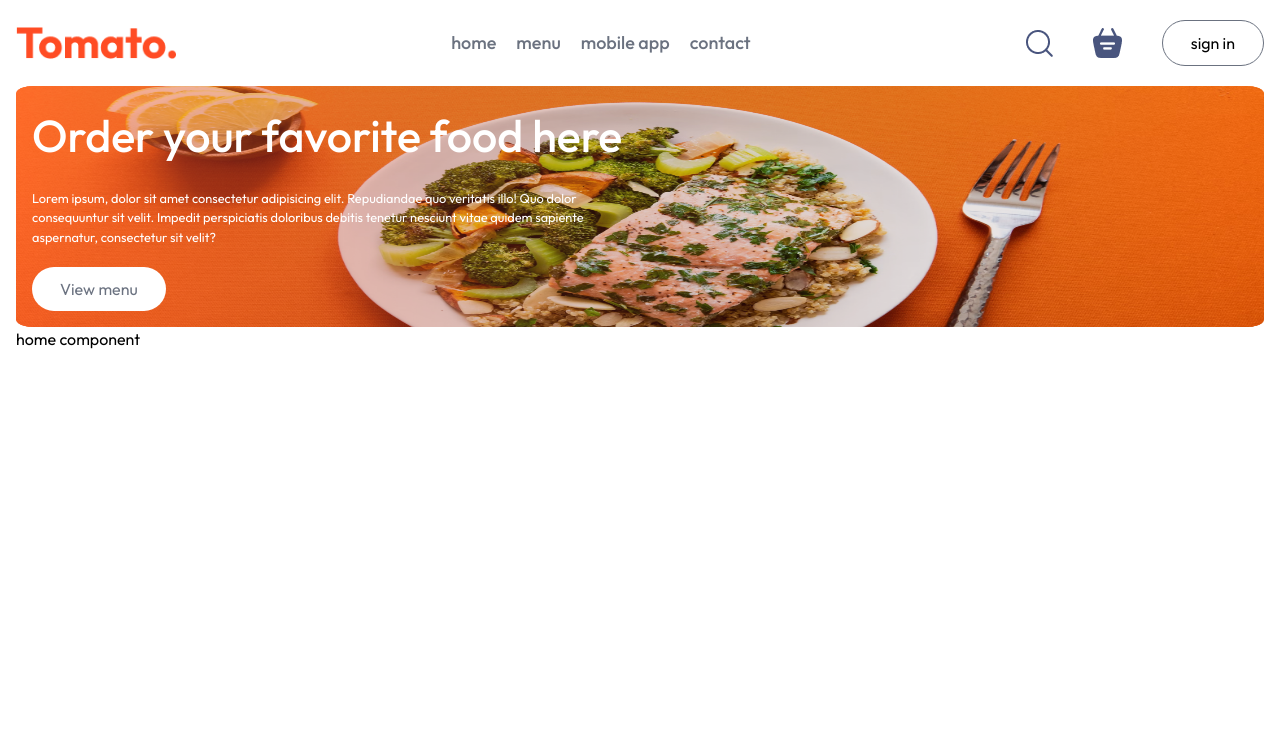
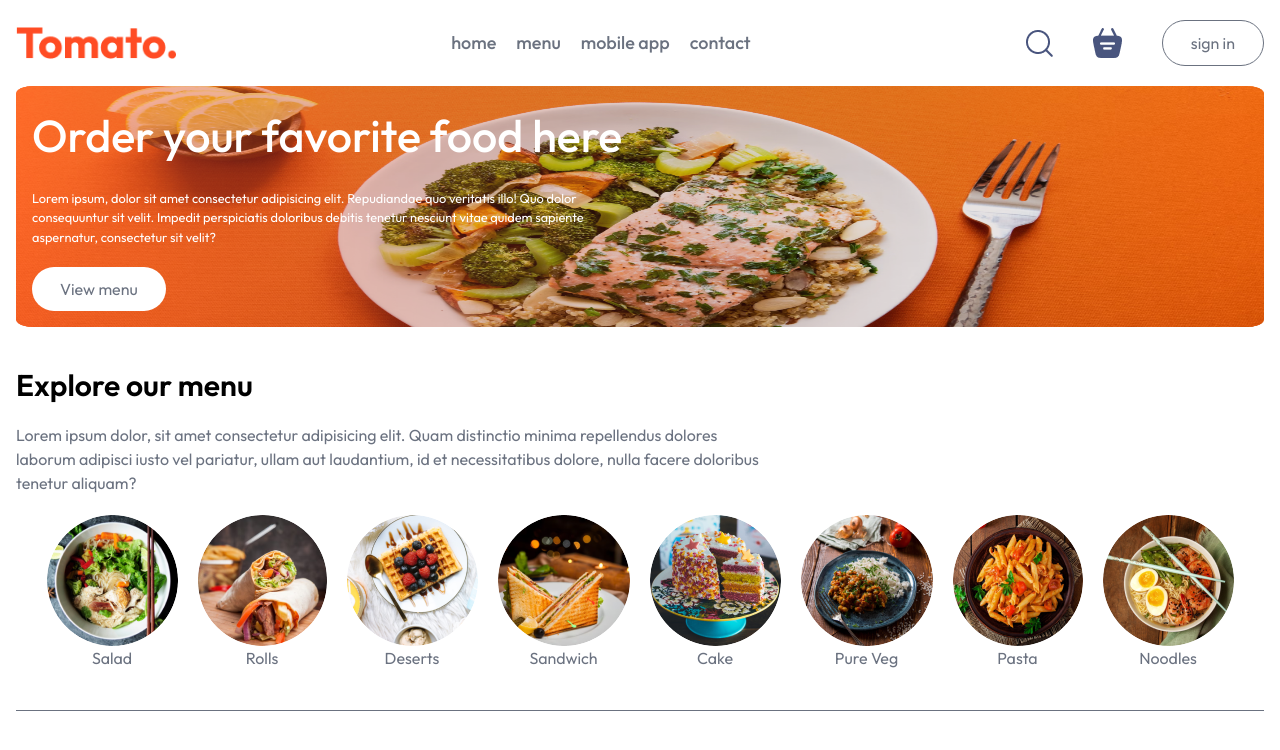
Before and after one commit to amujka/delivery-app, a React (Vite) app: page / in a window 1280 px wide. Shown: the top 750 px of the page. Built offline with nearby package versions, Linux system fonts and the light colour scheme.

Commit message:
add menu items

```diff
--- /dev/null
+++ b/src/components/menu/MenuItem.jsx
@@ -0,0 +1,14 @@
+import React from 'react'
+
+const MenuItem = ({item}) => {
+  return (
+	<li className='menu__item'>
+		<figure>
+			<img src={item.menu_image} alt={item.menu_name} />
+		</figure>
+		<p>{item.menu_name}</p>
+	</li>
+  )
+}
+
+export default MenuItem
--- /dev/null
+++ b/src/components/menu/MenuList.jsx
@@ -0,0 +1,16 @@
+import './menu.css'
+import { menu_list } from "../../assets/assets";
+import Menuitem from './MenuItem'
+const MenuList = () => {
+  return (
+	<div className='menu'>
+    <h1 className='menu__title'>Explore our menu</h1>
+    <p className='menu__subtitle'>Lorem ipsum dolor, sit amet consectetur adipisicing elit. Quam distinctio minima repellendus dolores laborum adipisci iusto vel pariatur, ullam aut laudantium, id et necessitatibus dolore, nulla facere doloribus tenetur aliquam?</p>
+    <ul className="menu__list">
+      { menu_list.map((item) => <Menuitem key={item.menu_name} item={item}/>)}
+    </ul>
+  </div>
+  )
+}
+
+export default MenuList
--- /dev/null
+++ b/src/components/menu/menu.css
@@ -0,0 +1,24 @@
+.menu {
+	@apply flex flex-col gap-5 border-b border-gray-500 pb-10;
+}
+.menu__title {
+	@apply text-3xl font-semibold text-black;
+}
+
+.menu__subtitle {
+	@apply w-3/5;
+}
+
+.menu__list {
+	@apply flex gap-5 w-full overflow-x-auto xl:justify-center;
+}
+
+.menu__item {
+	@apply shrink-0 text-center cursor-pointer;
+}
+.menu__item figure {
+	@apply overflow-hidden rounded-full;
+}
+.menu__item img {
+	@apply hover:scale-[1.1] duration-200;
+}
--- a/src/index.css
+++ b/src/index.css
@@ -11,6 +11,7 @@
 }
 html {
 	font-family: 'Outfit', sans-serif;
+	color: #6b7280;
 }
 
 @keyframes fadeIn {
--- a/src/pages/home/Home.jsx
+++ b/src/pages/home/Home.jsx
@@ -1,11 +1,12 @@
 import Header from '../../components/header/Header'
+import MenuList from '../../components/menu/MenuList'
 import './home.css'
 
 const Home = () => {
   return (
-	<div>
+	<div className='home'>
     <Header/>
-    home component
+    <MenuList/>
   </div>
   )
 }
--- a/src/pages/home/home.css
+++ b/src/pages/home/home.css
@@ -0,0 +1,3 @@
+.home {
+	@apply flex flex-col gap-10;
+}
```
